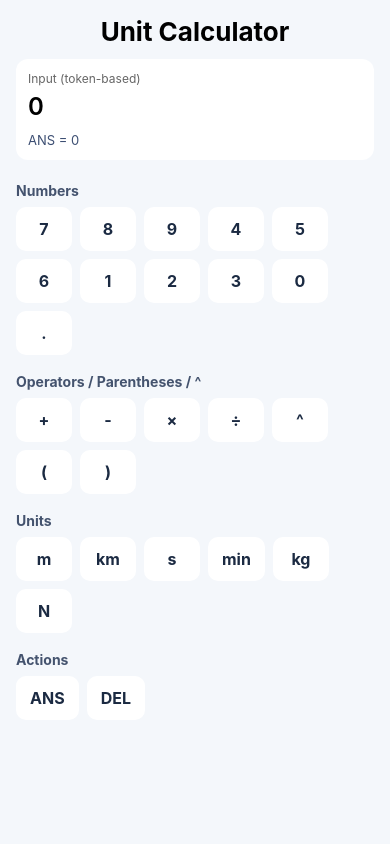
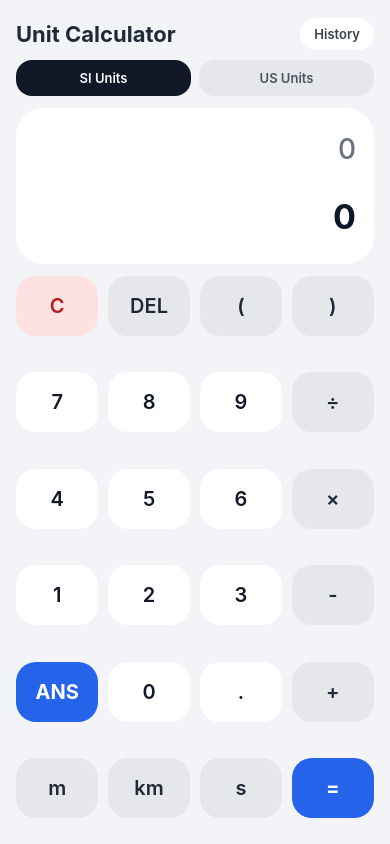
Before and after one commit to bobwillrulex/Unit-Calculator, a React Native app: screen / in a window 390 px wide. Built offline with nearby package versions, Linux system fonts and the light colour scheme.

Commit message:
Redesign calculator screen with modern Samsung-style layout

```diff
--- a/src/screens/HomeScreen.tsx
+++ b/src/screens/HomeScreen.tsx
@@ -1,11 +1,5 @@
 import { useMemo, useState } from 'react';
-import {
-  Pressable,
-  ScrollView,
-  StyleSheet,
-  Text,
-  View,
-} from 'react-native';
+import { Pressable, ScrollView, StyleSheet, Text, View } from 'react-native';
 
 type TokenType =
   | 'number'
@@ -14,6 +8,8 @@ type TokenType =
   | 'power'
   | 'unit'
   | 'answer';
+
+type UnitMode = 'SI' | 'US';
 
 interface InputToken {
   readonly id: string;
@@ -25,48 +21,46 @@ interface PadButton {
   readonly label: string;
   readonly tokenType?: TokenType;
   readonly tokenValue?: string;
-  readonly action?: 'del' | 'ans';
+  readonly action?: 'del' | 'ans' | 'clear' | 'equals';
+  readonly variant?: 'default' | 'operator' | 'accent' | 'danger';
 }
 
-const numberButtons: readonly PadButton[] = [
+interface HistoryEntry {
+  readonly id: string;
+  readonly expression: string;
+  readonly result: string;
+}
+
+const mainPadButtons: readonly PadButton[] = [
+  { label: 'C', action: 'clear', variant: 'danger' },
+  { label: 'DEL', action: 'del', variant: 'operator' },
+  { label: '(', tokenType: 'paren', tokenValue: '(', variant: 'operator' },
+  { label: ')', tokenType: 'paren', tokenValue: ')', variant: 'operator' },
+
   { label: '7', tokenType: 'number', tokenValue: '7' },
   { label: '8', tokenType: 'number', tokenValue: '8' },
   { label: '9', tokenType: 'number', tokenValue: '9' },
+  { label: '÷', tokenType: 'operator', tokenValue: '/', variant: 'operator' },
+
   { label: '4', tokenType: 'number', tokenValue: '4' },
   { label: '5', tokenType: 'number', tokenValue: '5' },
   { label: '6', tokenType: 'number', tokenValue: '6' },
+  { label: '×', tokenType: 'operator', tokenValue: '*', variant: 'operator' },
+
   { label: '1', tokenType: 'number', tokenValue: '1' },
   { label: '2', tokenType: 'number', tokenValue: '2' },
   { label: '3', tokenType: 'number', tokenValue: '3' },
+  { label: '-', tokenType: 'operator', tokenValue: '-', variant: 'operator' },
+
+  { label: 'ANS', action: 'ans', variant: 'accent' },
   { label: '0', tokenType: 'number', tokenValue: '0' },
   { label: '.', tokenType: 'number', tokenValue: '.' },
-];
+  { label: '+', tokenType: 'operator', tokenValue: '+', variant: 'operator' },
 
-const operatorButtons: readonly PadButton[] = [
-  { label: '+', tokenType: 'operator', tokenValue: '+' },
-  { label: '-', tokenType: 'operator', tokenValue: '-' },
-  { label: '×', tokenType: 'operator', tokenValue: '*' },
-  { label: '÷', tokenType: 'operator', tokenValue: '/' },
-  { label: '^', tokenType: 'power', tokenValue: '^' },
-];
-
-const parenButtons: readonly PadButton[] = [
-  { label: '(', tokenType: 'paren', tokenValue: '(' },
-  { label: ')', tokenType: 'paren', tokenValue: ')' },
-];
-
-const unitButtons: readonly PadButton[] = [
-  { label: 'm', tokenType: 'unit', tokenValue: 'm' },
-  { label: 'km', tokenType: 'unit', tokenValue: 'km' },
-  { label: 's', tokenType: 'unit', tokenValue: 's' },
-  { label: 'min', tokenType: 'unit', tokenValue: 'min' },
-  { label: 'kg', tokenType: 'unit', tokenValue: 'kg' },
-  { label: 'N', tokenType: 'unit', tokenValue: 'N' },
-];
-
-const actionButtons: readonly PadButton[] = [
-  { label: 'ANS', action: 'ans' },
-  { label: 'DEL', action: 'del' },
+  { label: 'm', tokenType: 'unit', tokenValue: 'm', variant: 'operator' },
+  { label: 'km', tokenType: 'unit', tokenValue: 'km', variant: 'operator' },
+  { label: 's', tokenType: 'unit', tokenValue: 's', variant: 'operator' },
+  { label: '=', action: 'equals', variant: 'accent' },
 ];
 
 const tokenSpacingNeeded = (
@@ -98,7 +92,10 @@ const formatTokens = (tokens: readonly InputToken[]): string => {
 
 export const HomeScreen = () => {
   const [tokens, setTokens] = useState<readonly InputToken[]>([]);
-  const [lastResult] = useState('0');
+  const [lastResult, setLastResult] = useState('0');
+  const [unitMode, setUnitMode] = useState<UnitMode>('SI');
+  const [historyVisible, setHistoryVisible] = useState(false);
+  const [historyEntries, setHistoryEntries] = useState<readonly HistoryEntry[]>([]);
 
   const inputPreview = useMemo(() => formatTokens(tokens), [tokens]);
 
@@ -116,8 +113,37 @@ export const HomeScreen = () => {
     setTokens(previous => previous.slice(0, -1));
   };
 
+  const clearAllTokens = (): void => {
+    setTokens([]);
+  };
+
   const insertAnswerToken = (): void => {
     pushToken('answer', lastResult);
+  };
+
+  const storeToHistory = (expression: string, result: string): void => {
+    const nextEntry: HistoryEntry = {
+      id: `${Date.now()}-${Math.random().toString(36).slice(2)}`,
+      expression,
+      result,
+    };
+
+    setHistoryEntries(previous => [nextEntry, ...previous].slice(0, 8));
+  };
+
+  const resolveExpression = (): void => {
+    const expression = inputPreview;
+
+    if (expression === '0') {
+      return;
+    }
+
+    const unitTag = unitMode === 'SI' ? 'SI' : 'US';
+    const result = `${expression} (${unitTag})`;
+
+    setLastResult(result);
+    storeToHistory(expression, result);
+    setTokens([]);
   };
 
   const handleButtonPress = (button: PadButton): void => {
@@ -131,6 +157,16 @@ export const HomeScreen = () => {
       return;
     }
 
+    if (button.action === 'clear') {
+      clearAllTokens();
+      return;
+    }
+
+    if (button.action === 'equals') {
+      resolveExpression();
+      return;
+    }
+
     if (button.tokenType && button.tokenValue) {
       pushToken(button.tokenType, button.tokenValue);
     }
@@ -138,67 +174,77 @@ export const HomeScreen = () => {
 
   return (
     <View style={styles.container}>
-      <Text style={styles.title}>Unit Calculator</Text>
+      <View style={styles.topBar}>
+        <Text style={styles.brand}>Unit Calculator</Text>
+
+        <Pressable
+          style={({ pressed }) => [styles.historyButton, pressed && styles.scaleDown]}
+          onPress={() => setHistoryVisible(previous => !previous)}
+        >
+          <Text style={styles.historyButtonLabel}>History</Text>
+        </Pressable>
+      </View>
+
+      <View style={styles.unitToggleRow}>
+        {(['SI', 'US'] as const).map(mode => {
+          const selected = mode === unitMode;
+
+          return (
+            <Pressable
+              key={mode}
+              style={({ pressed }) => [
+                styles.unitToggle,
+                selected && styles.unitToggleSelected,
+                pressed && styles.scaleDown,
+              ]}
+              onPress={() => setUnitMode(mode)}
+            >
+              <Text
+                style={[styles.unitToggleLabel, selected && styles.unitToggleLabelSelected]}
+              >
+                {mode === 'SI' ? 'SI Units' : 'US Units'}
+              </Text>
+            </Pressable>
+          );
+        })}
+      </View>
 
       <View style={styles.displayCard}>
-        <Text style={styles.displayLabel}>Input (token-based)</Text>
-        <Text style={styles.displayValue}>{inputPreview}</Text>
-        <Text style={styles.resultLabel}>ANS = {lastResult}</Text>
+        <Text style={styles.expressionText} numberOfLines={2}>
+          {inputPreview}
+        </Text>
+        <Text style={styles.resultText} numberOfLines={2}>
+          {lastResult}
+        </Text>
       </View>
 
-      <ScrollView style={styles.padScroll} contentContainerStyle={styles.padContent}>
-        <View style={styles.section}>
-          <Text style={styles.sectionTitle}>Numbers</Text>
-          <View style={styles.rowWrap}>
-            {numberButtons.map(button => (
-              <PadKey
-                key={`num-${button.label}`}
-                button={button}
-                onPress={handleButtonPress}
-              />
-            ))}
-          </View>
+      {historyVisible && (
+        <View style={styles.historyPanel}>
+          <Text style={styles.historyTitle}>Recent</Text>
+          {historyEntries.length === 0 ? (
+            <Text style={styles.historyEmpty}>No history yet</Text>
+          ) : (
+            <ScrollView horizontal showsHorizontalScrollIndicator={false}>
+              {historyEntries.map(item => (
+                <View key={item.id} style={styles.historyChip}>
+                  <Text style={styles.historyExpression} numberOfLines={1}>
+                    {item.expression}
+                  </Text>
+                  <Text style={styles.historyResult} numberOfLines={1}>
+                    {item.result}
+                  </Text>
+                </View>
+              ))}
+            </ScrollView>
+          )}
         </View>
+      )}
 
-        <View style={styles.section}>
-          <Text style={styles.sectionTitle}>Operators / Parentheses / ^</Text>
-          <View style={styles.rowWrap}>
-            {[...operatorButtons, ...parenButtons].map(button => (
-              <PadKey
-                key={`op-${button.label}`}
-                button={button}
-                onPress={handleButtonPress}
-              />
-            ))}
-          </View>
-        </View>
-
-        <View style={styles.section}>
-          <Text style={styles.sectionTitle}>Units</Text>
-          <View style={styles.rowWrap}>
-            {unitButtons.map(button => (
-              <PadKey
-                key={`unit-${button.label}`}
-                button={button}
-                onPress={handleButtonPress}
-              />
-            ))}
-          </View>
-        </View>
-
-        <View style={styles.section}>
-          <Text style={styles.sectionTitle}>Actions</Text>
-          <View style={styles.rowWrap}>
-            {actionButtons.map(button => (
-              <PadKey
-                key={`action-${button.label}`}
-                button={button}
-                onPress={handleButtonPress}
-              />
-            ))}
-          </View>
-        </View>
-      </ScrollView>
+      <View style={styles.keypadGrid}>
+        {mainPadButtons.map(button => (
+          <PadKey key={button.label} button={button} onPress={handleButtonPress} />
+        ))}
+      </View>
     </View>
   );
 };
@@ -212,10 +258,25 @@ const PadKey = ({
 }) => {
   return (
     <Pressable
-      style={({ pressed }) => [styles.key, pressed && styles.keyPressed]}
+      style={({ pressed }) => [
+        styles.key,
+        button.variant === 'operator' && styles.keyOperator,
+        button.variant === 'accent' && styles.keyAccent,
+        button.variant === 'danger' && styles.keyDanger,
+        pressed && styles.scaleDown,
+      ]}
       onPress={() => onPress(button)}
     >
-      <Text style={styles.keyLabel}>{button.label}</Text>
+      <Text
+        style={[
+          styles.keyLabel,
+          button.variant === 'operator' && styles.keyLabelOperator,
+          button.variant === 'accent' && styles.keyLabelAccent,
+          button.variant === 'danger' && styles.keyLabelDanger,
+        ]}
+      >
+        {button.label}
+      </Text>
     </Pressable>
   );
 };
@@ -223,72 +284,154 @@ const PadKey = ({
 const styles = StyleSheet.create({
   container: {
     flex: 1,
-    padding: 16,
-    backgroundColor: '#f4f7fb',
+    backgroundColor: '#f2f4f7',
+    paddingTop: 18,
+    paddingHorizontal: 16,
+    paddingBottom: 16,
   },
-  title: {
-    fontSize: 26,
+  topBar: {
+    flexDirection: 'row',
+    justifyContent: 'space-between',
+    alignItems: 'center',
+    marginBottom: 10,
+  },
+  brand: {
+    fontSize: 22,
     fontWeight: '700',
+    color: '#1f2937',
+  },
+  historyButton: {
+    backgroundColor: '#ffffff',
+    borderRadius: 16,
+    paddingHorizontal: 14,
+    paddingVertical: 8,
+  },
+  historyButtonLabel: {
+    fontSize: 13,
+    fontWeight: '600',
+    color: '#374151',
+  },
+  unitToggleRow: {
+    flexDirection: 'row',
+    gap: 8,
     marginBottom: 12,
-    textAlign: 'center',
+  },
+  unitToggle: {
+    flex: 1,
+    borderRadius: 16,
+    paddingVertical: 10,
+    alignItems: 'center',
+    backgroundColor: '#e5e7eb',
+  },
+  unitToggleSelected: {
+    backgroundColor: '#111827',
+  },
+  unitToggleLabel: {
+    fontSize: 13,
+    fontWeight: '600',
+    color: '#4b5563',
+  },
+  unitToggleLabelSelected: {
+    color: '#f9fafb',
   },
   displayCard: {
-    borderRadius: 12,
-    backgroundColor: '#fff',
+    borderRadius: 28,
+    backgroundColor: '#ffffff',
+    paddingVertical: 24,
+    paddingHorizontal: 18,
+    marginBottom: 12,
+    minHeight: 150,
+    justifyContent: 'space-between',
+  },
+  expressionText: {
+    textAlign: 'right',
+    color: '#6b7280',
+    fontSize: 28,
+    fontWeight: '500',
+    minHeight: 64,
+  },
+  resultText: {
+    textAlign: 'right',
+    color: '#0f172a',
+    fontSize: 34,
+    fontWeight: '700',
+    minHeight: 44,
+  },
+  historyPanel: {
+    borderRadius: 20,
+    backgroundColor: '#ffffff',
     padding: 12,
     marginBottom: 12,
   },
-  displayLabel: {
-    color: '#666',
+  historyTitle: {
     fontSize: 12,
-    marginBottom: 6,
+    color: '#6b7280',
+    marginBottom: 8,
+    fontWeight: '600',
   },
-  displayValue: {
-    fontSize: 24,
+  historyEmpty: {
+    fontSize: 13,
+    color: '#9ca3af',
+  },
+  historyChip: {
+    borderRadius: 16,
+    backgroundColor: '#f3f4f6',
+    paddingHorizontal: 12,
+    paddingVertical: 10,
+    marginRight: 8,
+    minWidth: 140,
+  },
+  historyExpression: {
+    fontSize: 12,
+    color: '#6b7280',
+    marginBottom: 4,
+  },
+  historyResult: {
+    fontSize: 13,
+    color: '#111827',
     fontWeight: '600',
-    minHeight: 32,
   },
-  resultLabel: {
-    marginTop: 8,
-    fontSize: 13,
-    color: '#3d4f73',
-  },
-  padScroll: {
+  keypadGrid: {
     flex: 1,
-  },
-  padContent: {
-    paddingBottom: 24,
-  },
-  section: {
-    marginTop: 10,
-  },
-  sectionTitle: {
-    fontSize: 14,
-    fontWeight: '700',
-    marginBottom: 8,
-    color: '#44536e',
-  },
-  rowWrap: {
     flexDirection: 'row',
     flexWrap: 'wrap',
+    justifyContent: 'space-between',
+    alignContent: 'space-between',
   },
   key: {
-    minWidth: 56,
-    borderRadius: 10,
-    backgroundColor: '#fff',
-    paddingVertical: 12,
-    paddingHorizontal: 14,
-    marginRight: 8,
-    marginBottom: 8,
+    width: '23%',
+    minHeight: 60,
+    borderRadius: 20,
+    backgroundColor: '#ffffff',
     alignItems: 'center',
     justifyContent: 'center',
+    marginBottom: 10,
   },
-  keyPressed: {
-    backgroundColor: '#e9efff',
+  keyOperator: {
+    backgroundColor: '#e5e7eb',
+  },
+  keyAccent: {
+    backgroundColor: '#2563eb',
+  },
+  keyDanger: {
+    backgroundColor: '#fee2e2',
   },
   keyLabel: {
+    fontSize: 20,
+    fontWeight: '600',
+    color: '#111827',
+  },
+  keyLabelOperator: {
+    color: '#1f2937',
+  },
+  keyLabelAccent: {
+    color: '#ffffff',
     fontWeight: '700',
-    fontSize: 16,
-    color: '#1b2a42',
+  },
+  keyLabelDanger: {
+    color: '#b91c1c',
+  },
+  scaleDown: {
+    transform: [{ scale: 0.96 }],
   },
 });
```
